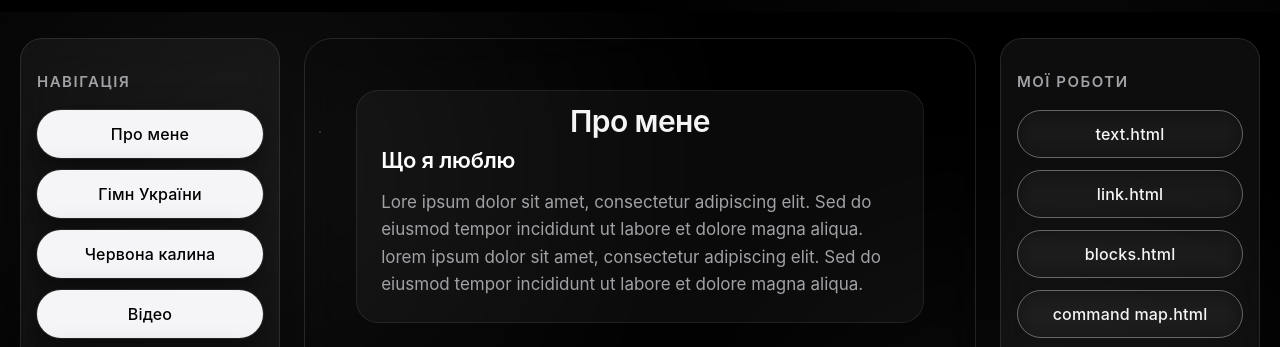
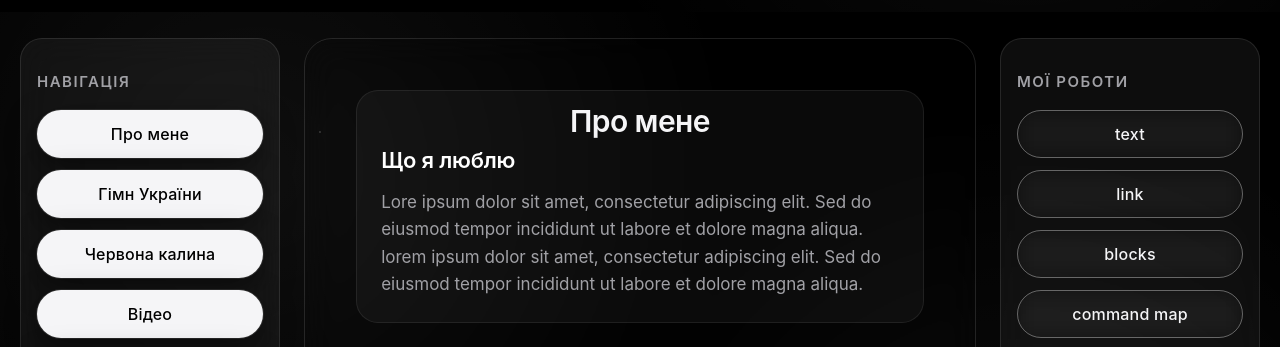
Before and after one commit to bykastset-arch/nicksite, a plain HTML site: page index.html in a window 1280 px wide. Shown: the part 788-1135 px from the top of the page. Drawn offline with Linux system fonts and the light colour scheme.

Commit message:
Update button text for links in index.html

```diff
--- a/index.html
+++ b/index.html
@@ -616,10 +616,10 @@
     </main>
     <aside class="panel">
         <h2>Мої роботи</h2>
-        <a href="text.html" target="_blank"> <button class="button-75 ghost"><span class="text">text.html</span></button></a>
-        <a href="link.html" target="_blank"> <button class="button-75 ghost"><span class="text">link.html</span></button></a>
-        <a href="blocks.html" target="_blank"> <button class="button-75 ghost"><span class="text">blocks.html</span></button></a>
-        <a href="command map.html" target="_blank"> <button class="button-75 ghost"><span class="text">command map.html</span></button></a>
+        <a href="text.html" target="_blank"> <button class="button-75 ghost"><span class="text">text</span></button></a>
+        <a href="link.html" target="_blank"> <button class="button-75 ghost"><span class="text">link</span></button></a>
+        <a href="blocks.html" target="_blank"> <button class="button-75 ghost"><span class="text">blocks</span></button></a>
+        <a href="command map.html" target="_blank"> <button class="button-75 ghost"><span class="text">command map</span></button></a>
         <a href="label.html" target="_blank"> <button class="button-75 ghost"><span class="text">label</span></button></a>
         <a href="llist.html" target="_blank"> <button class="button-75 ghost"><span class="text">list</span></button></a>
         <a href="font.html" target="_blank"> <button class="button-75 ghost"><span class="text">font</span></button></a>
```
